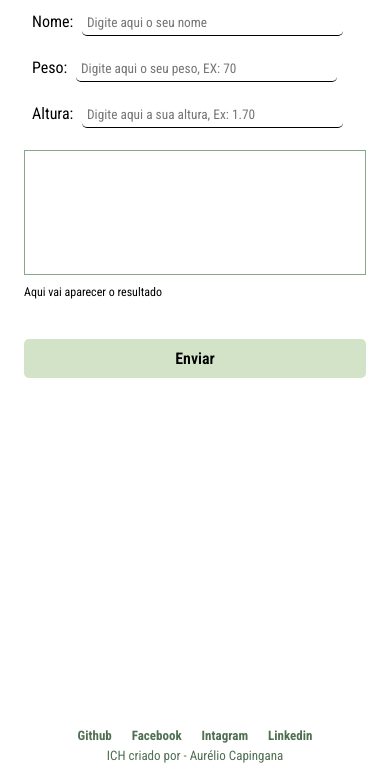
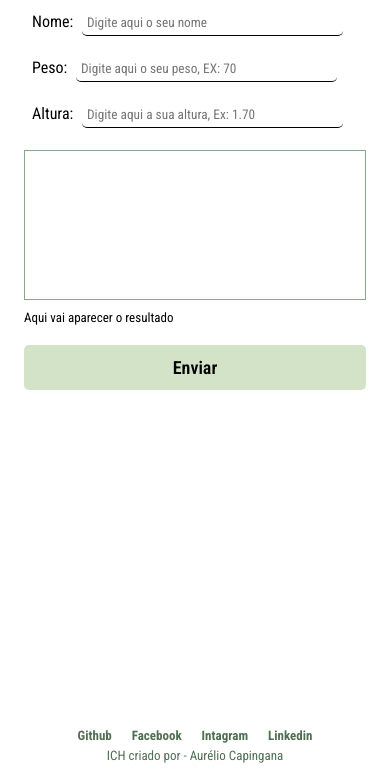
Before and after one commit to aureliocapingana01/calcular_imc_ich, a plain HTML site: page index.html in a window 390 px wide. Shown: the part 68-844 px from the top of the page. Drawn offline with Linux system fonts and the light colour scheme.

Commit message:
feito o sistema responsivo do site

```diff
--- a/assets/css/style.css
+++ b/assets/css/style.css
@@ -153,22 +153,23 @@ footer .rede-socias a{
     }
     main .conteudo .resultado .res {
         width: 100%;
-        height: 125px;
+        height: 150px;
         margin-bottom: 10px;
         padding: 10px;
     }
     main .conteudo .resultado span {
-        font-size: 12px;
+        font-size: 13px;
     }
     main #send {
         /* margin: 1.5rem 0 ; */
-        padding: 10px;
+        padding: 12px;
         border-radius: 5px;
+        margin-top: 20px;
         outline: none;
         border: none;
         background-color: var(--cor1);
         font-weight: 600;
-        font-size: 16px;
+        font-size: 18px;
     }
     footer {
         /* height: 50px; */
```
